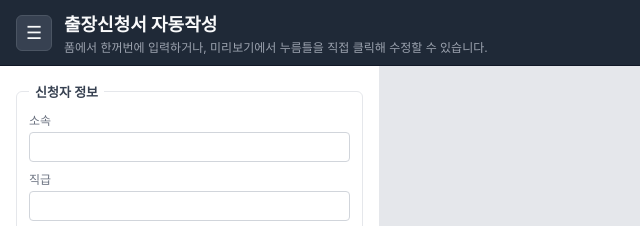
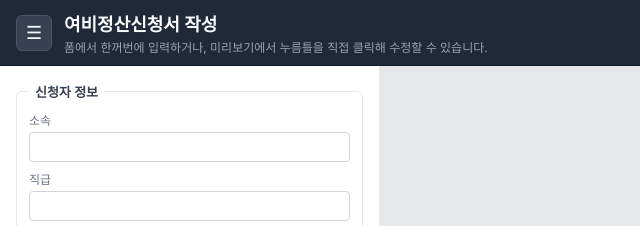
Before and after one commit to ngryun/business-trip-form, a website built with Vite: page index.html in a window 1280 px wide. Shown: the top 226 px of the page, 0-640 px from the left. Built offline with nearby package versions, Linux system fonts and the light colour scheme; a web font is replaced by a local one; what @rhwp/core would draw is missing.

Commit message:
Update index.html

```diff
--- a/index.html
+++ b/index.html
@@ -3,7 +3,7 @@
 <head>
   <meta charset="UTF-8" />
   <meta name="viewport" content="width=device-width, initial-scale=1.0" />
-  <title>출장신청서 자동작성</title>
+  <title>여비정산신청서 작성</title>
   <link rel="stylesheet" href="/src/styles.css" />
 </head>
 <body>
@@ -13,7 +13,7 @@
         <span aria-hidden="true">☰</span>
       </button>
       <div class="header-text">
-        <h1>출장신청서 자동작성</h1>
+        <h1>여비정산신청서 작성</h1>
         <p class="subtitle">폼에서 한꺼번에 입력하거나, 미리보기에서 누름틀을 직접 클릭해 수정할 수 있습니다.</p>
       </div>
     </header>
```
